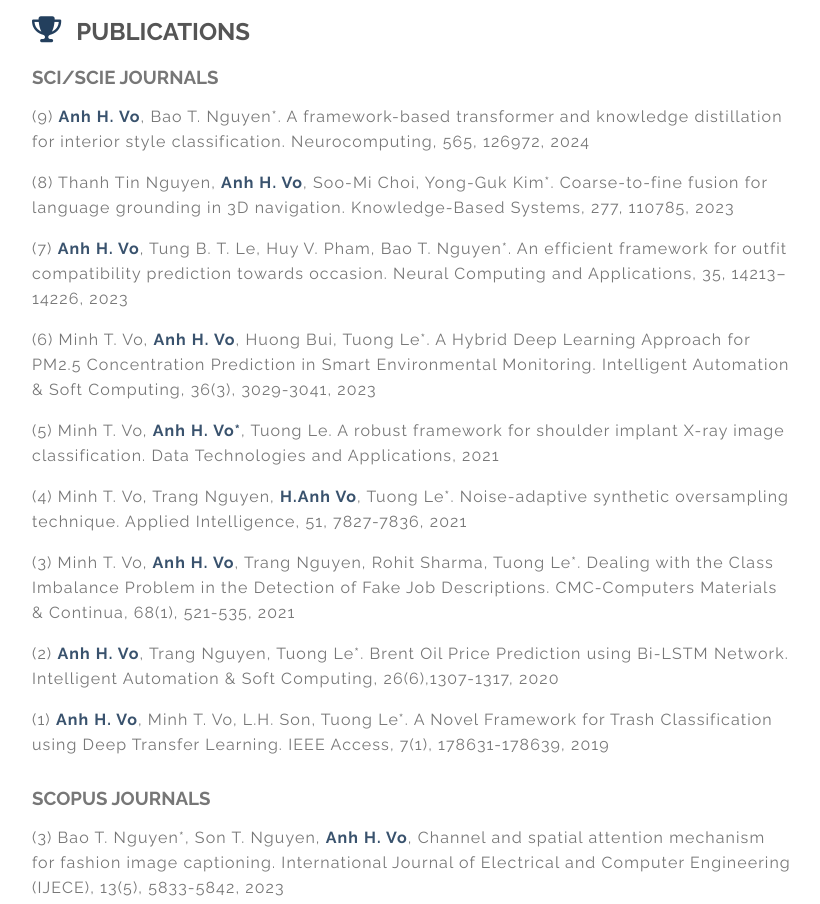
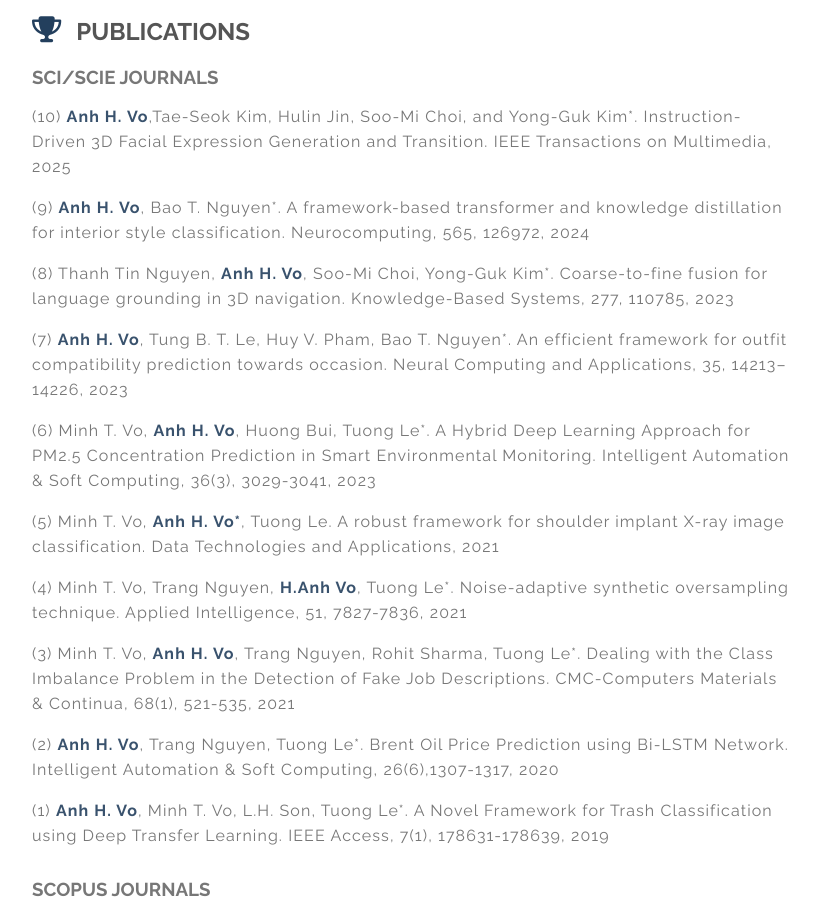
Before and after one commit to VoHoangAnh/vohoanganh.github.io, a website: page index.html in a window 1280 px wide. Shown: the part 937-1841 px from the top of the page, without its empty margins (448-1268 px from the left). Drawn offline with Linux system fonts and the light colour scheme.

Commit message:
Update index.html

```diff
--- a/index.html
+++ b/index.html
@@ -94,6 +94,8 @@
               <div class="item">
                 <h3> SCI/SCIE JOURNALS </h3>
                 <p></p>
+                <p>(10) <span><b>Anh H. Vo</b></span>,Tae-Seok Kim, Hulin Jin, Soo-Mi Choi, and Yong-Guk Kim*.
+                Instruction-Driven 3D Facial Expression Generation and Transition. IEEE Transactions on Multimedia, 2025 </p>
                 <p>(9) <span><b>Anh H. Vo</b></span>, Bao T. Nguyen*.
                 A framework-based transformer and knowledge distillation for interior style classification.
                 Neurocomputing, 565, 126972, 2024 </p>
```
